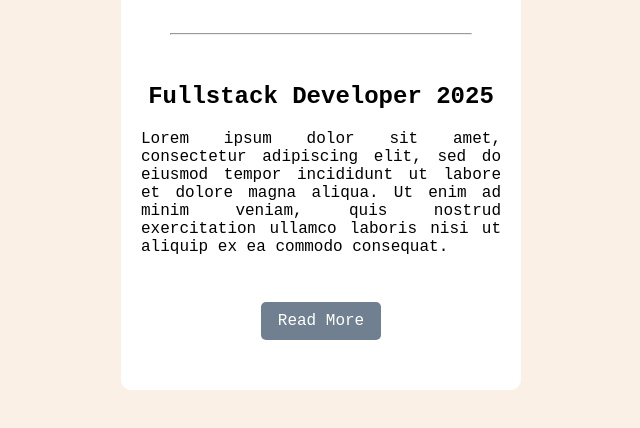
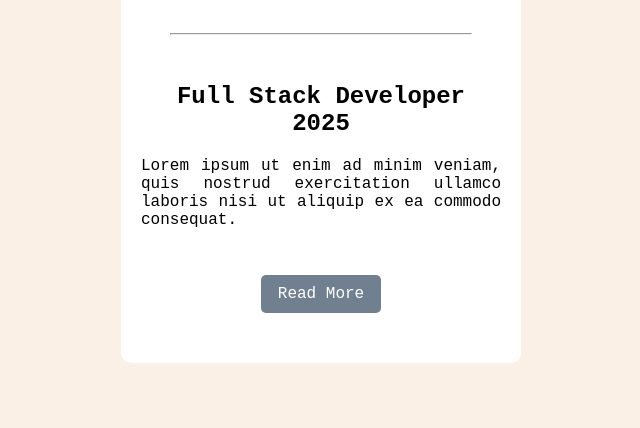
Before and after one commit to Nati-Tati/blog_post_card, a plain HTML site: page index.html in a window 1280 px wide. Shown: the part 374-802 px from the top of the page, without its empty margins (319-959 px from the left). Drawn offline with Linux system fonts and the light colour scheme.

Commit message:
Update index.html
Text update

```diff
--- a/index.html
+++ b/index.html
@@ -16,9 +16,8 @@
 
         <hr>
         <div class="post-content">
-            <h2 class="post-title">Fullstack Developer 2025</h2>
-            <p class="post-excerpt">Lorem ipsum dolor sit amet, consectetur adipiscing elit, sed do eiusmod tempor
-                incididunt ut labore et dolore magna aliqua. Ut enim ad minim veniam, quis nostrud exercitation ullamco
+            <h2 class="post-title">Full Stack Developer 2025</h2>
+            <p class="post-excerpt">Lorem ipsum ut enim ad minim veniam, quis nostrud exercitation ullamco
                 laboris nisi ut aliquip ex ea commodo consequat.</p>
             <a class="read-more" href="https://www.freecodecamp.org/">Read More</a>
         </div>
```
